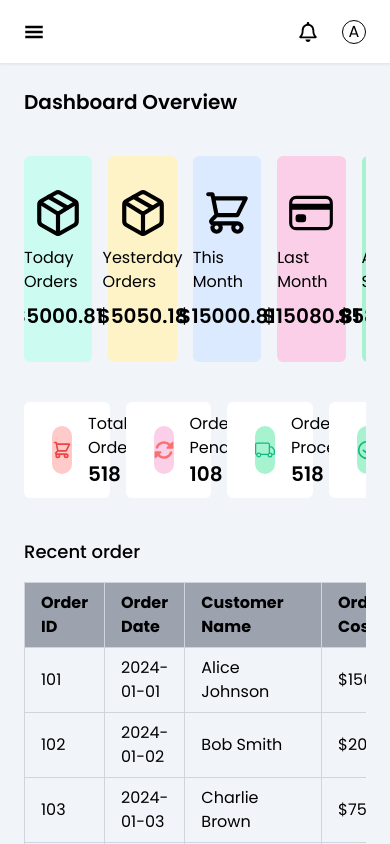
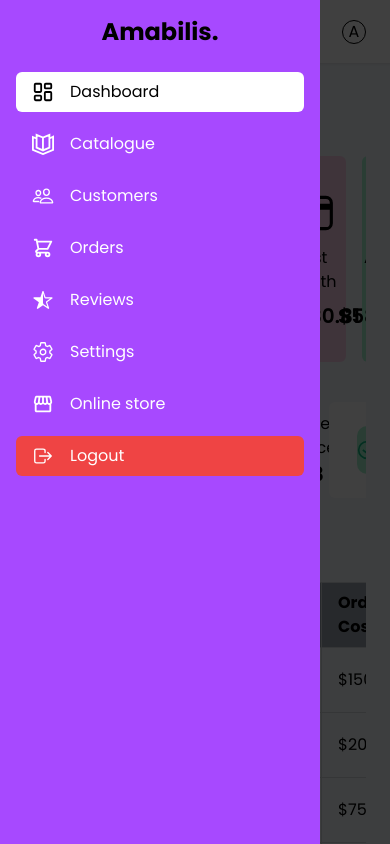
Before and after one commit to MabelSamuel/amabilis-e-commerce-website-expressJs, a React (Vite) app in the folder frontend/: page /admin/dashboard/overview in a window 390 px wide. Both pictures are taken after a click on the icon 34 px from the left and 31 px from the top of the page. Shown: the top 844 px of the page. Built offline with nearby package versions, Linux system fonts and the light colour scheme; no server answers.

Commit message:
worked on sidebar responsiveness

```diff
--- a/frontend/src/components/admin/DashboardSidebar.jsx
+++ b/frontend/src/components/admin/DashboardSidebar.jsx
@@ -13,7 +13,7 @@ import { HiOutlineShoppingCart } from "react-icons/hi";
 import { IoIosStarHalf } from "react-icons/io";
 import { MdStorefront } from "react-icons/md";
 
-const DashboardSidebar = () => {
+const DashboardSidebar = ({ stopPropagation }) => {
   const menuItems = [
     {
       label: "Dashboard",
@@ -53,7 +53,7 @@ const DashboardSidebar = () => {
     navigate("/admin/login");
   };
   return (
-    <div className="bg-lilac h-full px-4 py-4 md:w-2/5">
+    <div className="bg-lilac h-full px-4 py-4 md:w-[20rem] sm:w-[20rem]" onClick={stopPropagation}>
       <div className="text-center">
         <Title />
       </div>
--- a/frontend/src/components/admin/ui/OverviewCard.jsx
+++ b/frontend/src/components/admin/ui/OverviewCard.jsx
@@ -4,7 +4,7 @@ const OverviewCard = ({ icon, cardTitle, cardAmount, className="", key }) => {
   return (
     <div className={`rounded-md py-8 flex flex-col items-center w-1/5 ${className}`} key={key} >
       <span>{icon}</span>
-      <p className="my-2">{cardTitle}</p>
+      <p className="my-2 text-center">{cardTitle}</p>
       <p className="font-semibold text-xl">${cardAmount}</p>
     </div>
   );
--- a/frontend/src/layouts/DashboardLayout.jsx
+++ b/frontend/src/layouts/DashboardLayout.jsx
@@ -11,14 +11,18 @@ const DashboardLayout = () => {
     setIsSidebarVisible(!isSidebarVisible)
   }
 
+  const stopPropagation =(e)=>{
+    e.stopPropagation()
+  }
+
   return (
     <section className="flex">
-      <div className={`w-[18%] h-screen sticky top-0 md:hidden sm:hidden ${ isSidebarVisible ? 'translate-x-full block transition-transform duration-300' : '' }`}>
-        <DashboardSidebar />
+      <div className={`w-[18%] h-screen sticky top-0 md:translate-x-0 sm:translate-x-0 ${ isSidebarVisible ? 'md:translate-x-0 md:fixed md:left-0 md:h-screen  md:transition-transform md:duration-300 md:z-[100] md:w-full md:bg-black md:bg-opacity-75 sm:translate-x-0 sm:fixed sm:left-0 sm:h-screen  sm:transition-transform sm:duration-300 sm:z-[100] sm:w-full sm:bg-black sm:bg-opacity-75' : 'md:hidden sm:hidden' }`} onClick={()=> setIsSidebarVisible(false)}>
+        <DashboardSidebar stopPropagation={stopPropagation} />
       </div>
       <div className="w-[82%] md:w-full sm:w-full">
         <DashboardHeader toggleSidebarVisibility={toggleSidebarVisibility} />
-        <main className="bg-slate-100 px-6 py-6">
+        <main className="bg-slate-100 px-6 py-6" >
           <Outlet />
         </main>
       </div>
```
